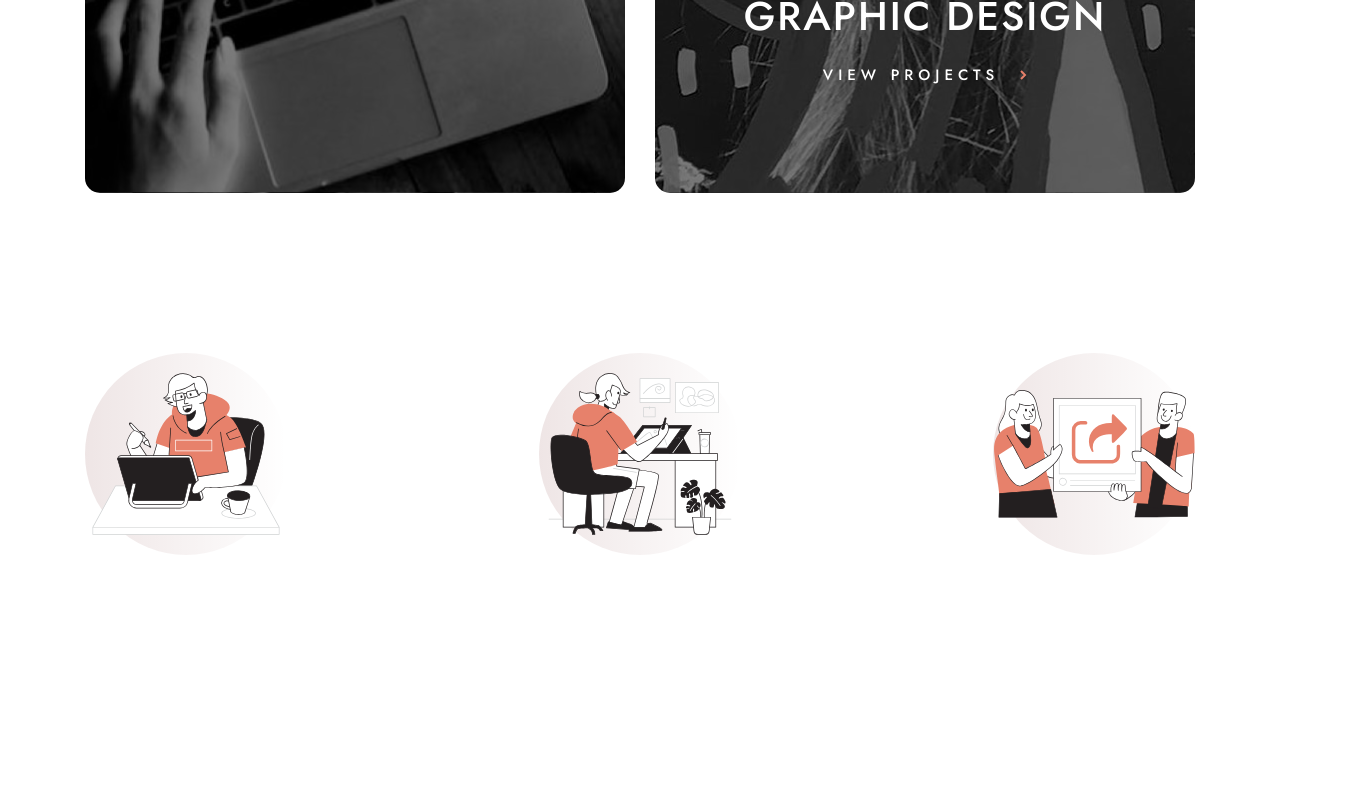
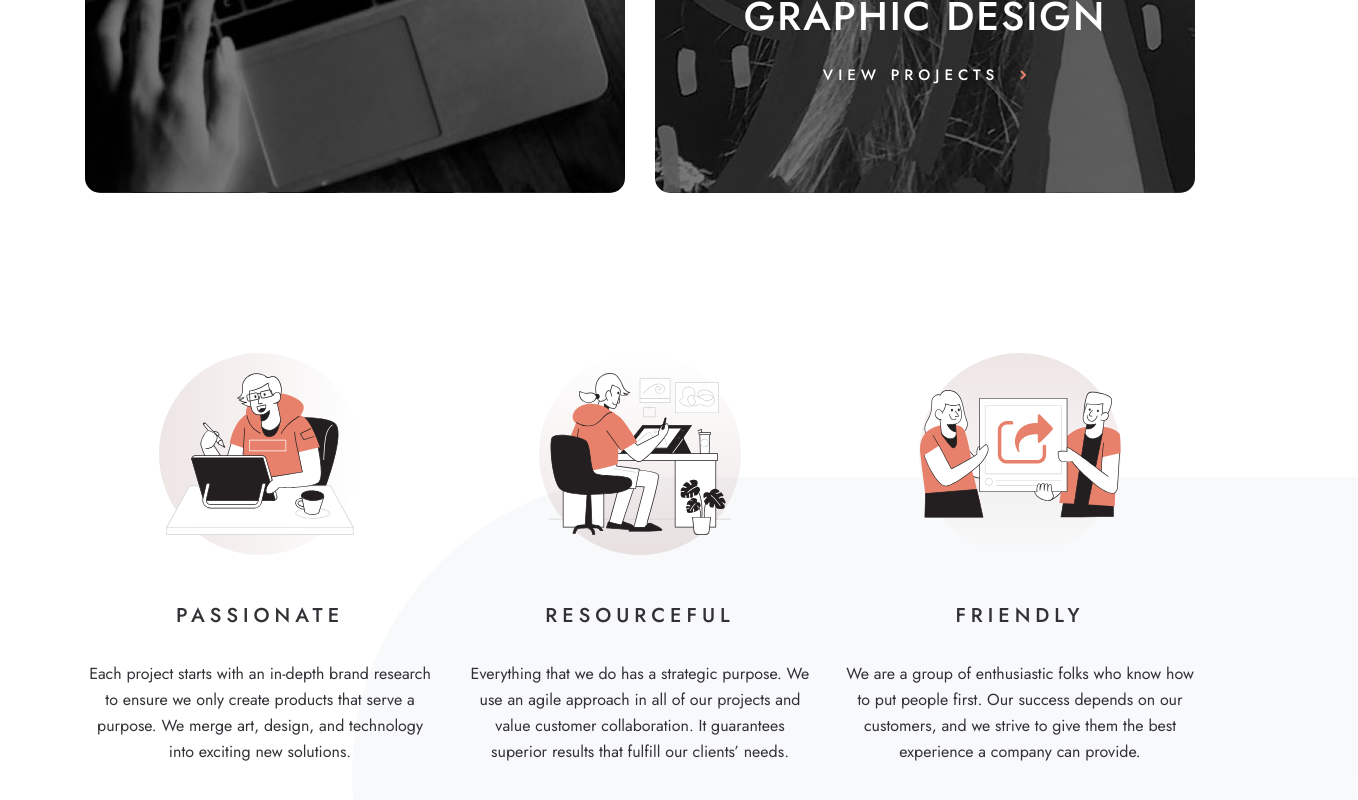
Before and after one commit to VillageR88/next-designo-multi-page-website, a Next.js app: page / in a window 1280 px wide. Shown: the part 1402-2202 px from the top of the page, 1358 px wide, since content can reach past the window. Before the commit the page ends 2167 px from the top, so only its background shows below. Built offline with nearby package versions, Linux system fonts and the light colour scheme.

Commit message:
Initial svg dudes section
Signed-off-by: VillageR88 <villager88pl@gmail.com>

```diff
--- a/app/page.tsx
+++ b/app/page.tsx
@@ -3,13 +3,14 @@ import rightArrowIcon from '../public/assets/shared/desktop/icon-right-arrow.svg
 import illustrationPassionate from '../public/assets/home/desktop/illustration-passionate.svg';
 import illustrationResourceful from '../public/assets/home/desktop/illustration-resourceful.svg';
 import illustrationFriendly from '../public/assets/home/desktop/illustration-friendly.svg';
+import backgroundPatternLeaf from '../public/assets/shared/desktop/bg-pattern-leaf.svg';
 import Link from 'next/link';
 
 export default function Home(): JSX.Element {
   return (
     <>
       <main className="mt-[67px] flex flex-col gap-[160px] [background:no-repeat_calc(50%-12.5em)_320px_url(../public/assets/shared/desktop/bg-pattern-leaf.svg)]">
-        <div className="mx-auto flex min-h-[640px] w-full max-w-[69.375em] items-center rounded-[15px] pl-[95px] [background-color:#E7816B] [background-image:url(../public/assets/home/desktop/bg-pattern-hero-home.svg),url(../public/assets/home/desktop/image-hero-phone.png)] [background-position:right,calc(100%+5.5em)_-1.8em] [background-repeat:no-repeat]">
+        <div className="mx-auto flex min-h-[640px] w-full max-w-[69.375em] items-center rounded-[15px] pl-[95px] [background-color:#E7816B] [background-image:url(../public/assets/home/desktop/bg-pattern-hero-home.svg),url(../public/assets/home/desktop/image-hero-phone.png)] [background-position:right,calc(100%+5.5em)_-1.8em] [background-repeat:no-repeat] before:[transform:rotate(80deg)]">
           <div className="flex max-w-[540px] flex-col gap-[40px]">
             <section className="flex flex-col gap-[39px]">
               <h1 className="text-[48px] font-medium leading-[48px] text-white">
@@ -62,29 +63,46 @@ export default function Home(): JSX.Element {
           ))}
         </div>
         {/* this first div will be for background container */}
-        <div>
+        <div className="relative">
+          <Image
+            alt=""
+            role="presentation"
+            className="pointer-events-none absolute z-[-1] rotate-180 select-none [left:calc(50%-18em)] [top:124px]"
+            src={backgroundPatternLeaf as string}
+          />
           <ul className="mx-auto flex min-h-[412px] w-full max-w-[69.375em] justify-between">
             {[
               {
                 image: illustrationPassionate as string,
                 title: 'passionate',
+                description:
+                  'Each project starts with an in-depth brand research to ensure we only create products that serve a purpose. We merge art, design, and technology into exciting new solutions.',
               },
               {
                 image: illustrationResourceful as string,
                 title: 'resourceful',
+                description:
+                  'Everything that we do has a strategic purpose. We use an agile approach in all of our projects and value customer collaboration. It guarantees superior results that fulfill our clients’ needs.',
               },
               {
                 image: illustrationFriendly as string,
                 title: 'friendly',
+                description:
+                  ' We are a group of enthusiastic folks who know how to put people first. Our success depends on our customers, and we strive to give them the best experience a company can provide.',
               },
-            ].map((item) => (
-              <li key={item.title} className="flex flex-col">
-                <div className="relative size-[202px]">
-                  <div className="inset-0 rounded-full bg-gradient-to-r from-[rgba(93,2,2,calc(0.5*0.2))] to-[rgba(93,2,2,0)]">
-                    {' '}
-                    <Image alt={item.title} src={item.image} />
-                  </div>
+            ].map((item, index) => (
+              <li key={item.title} className="flex max-w-[350px] flex-col items-center gap-[48px]">
+                <div
+                  className={`relative size-[202px] ${index === 0 ? 'bg-gradient-to-r' : index === 1 ? 'bg-gradient-to-t' : 'bg-gradient-to-b'} rounded-full from-[rgba(93,2,2,calc(0.5*0.2))] to-[rgba(93,2,2,0)]`}
+                >
+                  <Image alt={item.title} src={item.image} />
                 </div>
+                <section className="flex flex-col items-center gap-[32px] text-center">
+                  <h2 className="text-[20px] font-medium leading-[26px] tracking-[5px] text-[#333136]">
+                    {item.title.toUpperCase()}
+                  </h2>
+                  <p className="text-[16px] leading-[26px] text-[#333136]">{item.description}</p>
+                </section>
               </li>
             ))}
           </ul>
```
